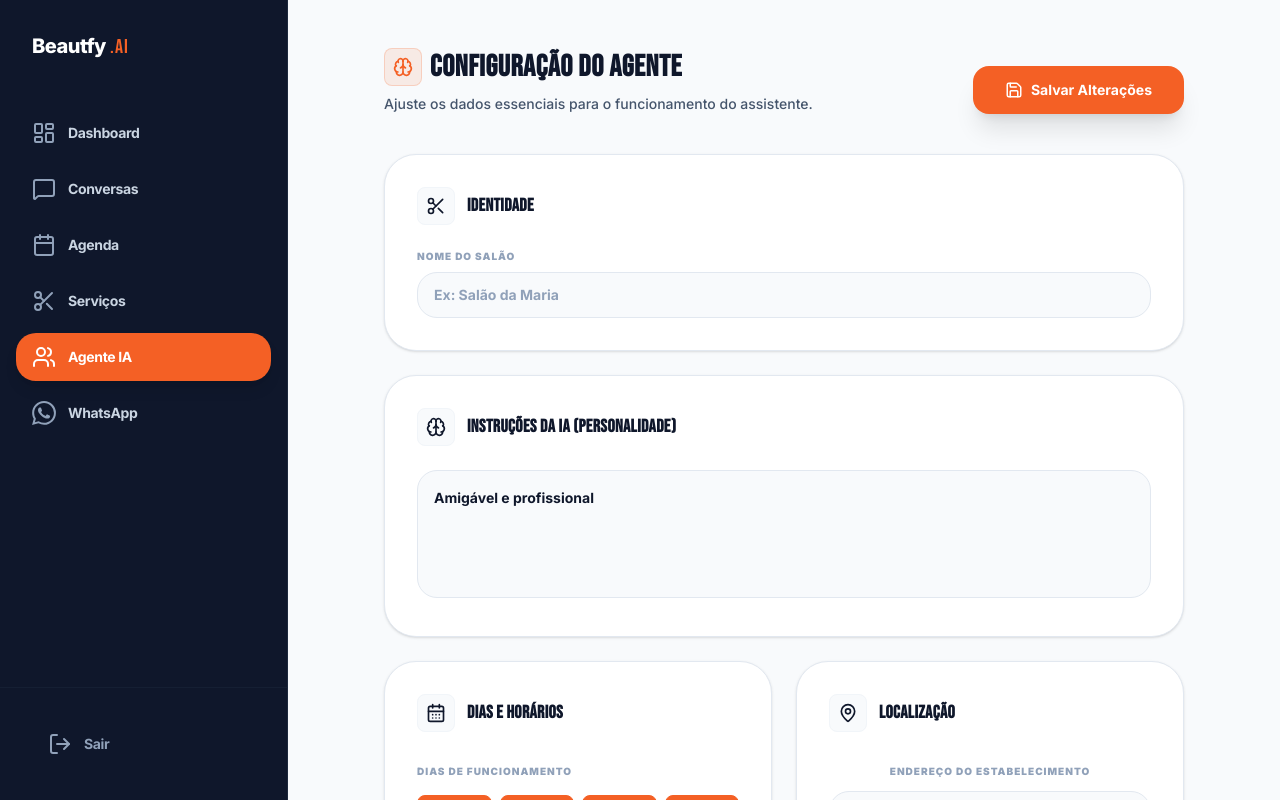
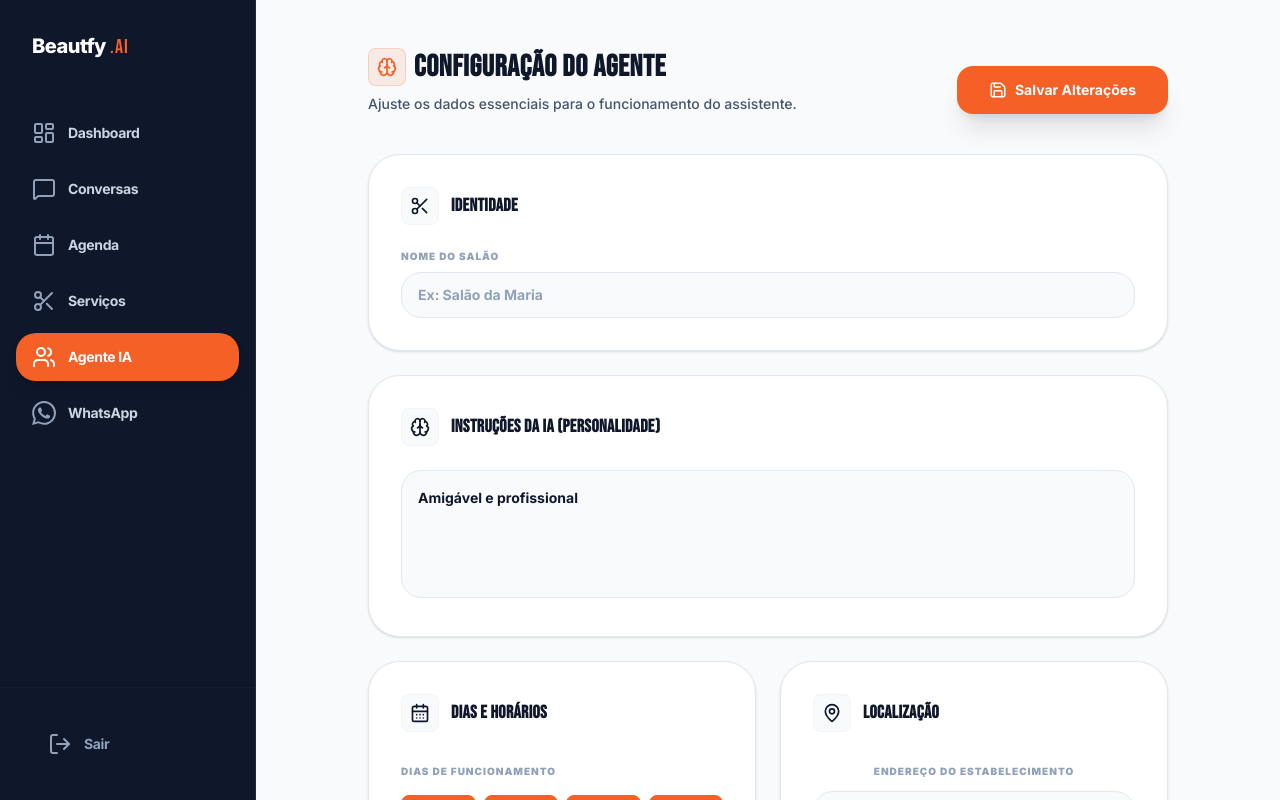
Before and after one commit to kokimotoprojetos/agendamentofacil, a Next.js app: page /dashboard/agent in a window 1280 px wide. Shown: the top 800 px of the page. Built offline with nearby package versions, Linux system fonts and the light colour scheme; no server answers.

Commit message:
style: reduce sidebar width and fix donut chart aspect ratio

```diff
--- a/src/app/dashboard/layout.tsx
+++ b/src/app/dashboard/layout.tsx
@@ -5,7 +5,7 @@ export default function DashboardLayout({ children }: { children: React.ReactNod
     return (
         <div className="min-h-screen bg-background flex text-foreground">
             <Sidebar />
-            <main className="flex-1 ml-20 lg:ml-72 min-h-screen bg-background transition-all duration-300">
+            <main className="flex-1 ml-20 lg:ml-64 min-h-screen bg-background transition-all duration-300">
                 {children}
             </main>
         </div>
--- a/src/components/dashboard/DashboardCharts.tsx
+++ b/src/components/dashboard/DashboardCharts.tsx
@@ -70,7 +70,7 @@ export function ServicesDonutChart({ data }: ServicesChartProps) {
         <div className="bg-white p-8 rounded-[2.5rem] border border-slate-200 h-full min-h-[400px]">
             <h3 className="text-xl font-bold text-slate-900 tracking-tight mb-8">Serviços Agendados</h3>
             <div className="flex flex-col xl:flex-row items-center gap-8">
-                <div className="h-[240px] w-full max-w-[240px]">
+                <div className="h-[240px] w-full max-w-[240px] aspect-square flex-shrink-0">
                     <ResponsiveContainer width="100%" height="100%">
                         <PieChart>
                             <Pie
--- a/src/components/dashboard/Sidebar.tsx
+++ b/src/components/dashboard/Sidebar.tsx
@@ -43,7 +43,7 @@ export function Sidebar() {
     const pathname = usePathname();
 
     return (
-        <aside className="fixed left-0 top-0 h-screen w-20 lg:w-72 bg-slate-900 border-r border-slate-800 flex flex-col z-50 overflow-hidden transition-all duration-300">
+        <aside className="fixed left-0 top-0 h-screen w-20 lg:w-64 bg-slate-900 border-r border-slate-800 flex flex-col z-50 overflow-hidden transition-all duration-300">
             <div className="p-4 lg:p-8 flex justify-center lg:justify-start">
                 <div className="hidden lg:flex items-baseline gap-1">
                     <span className="text-xl font-extrabold text-white tracking-tight">Beautfy</span>
```
